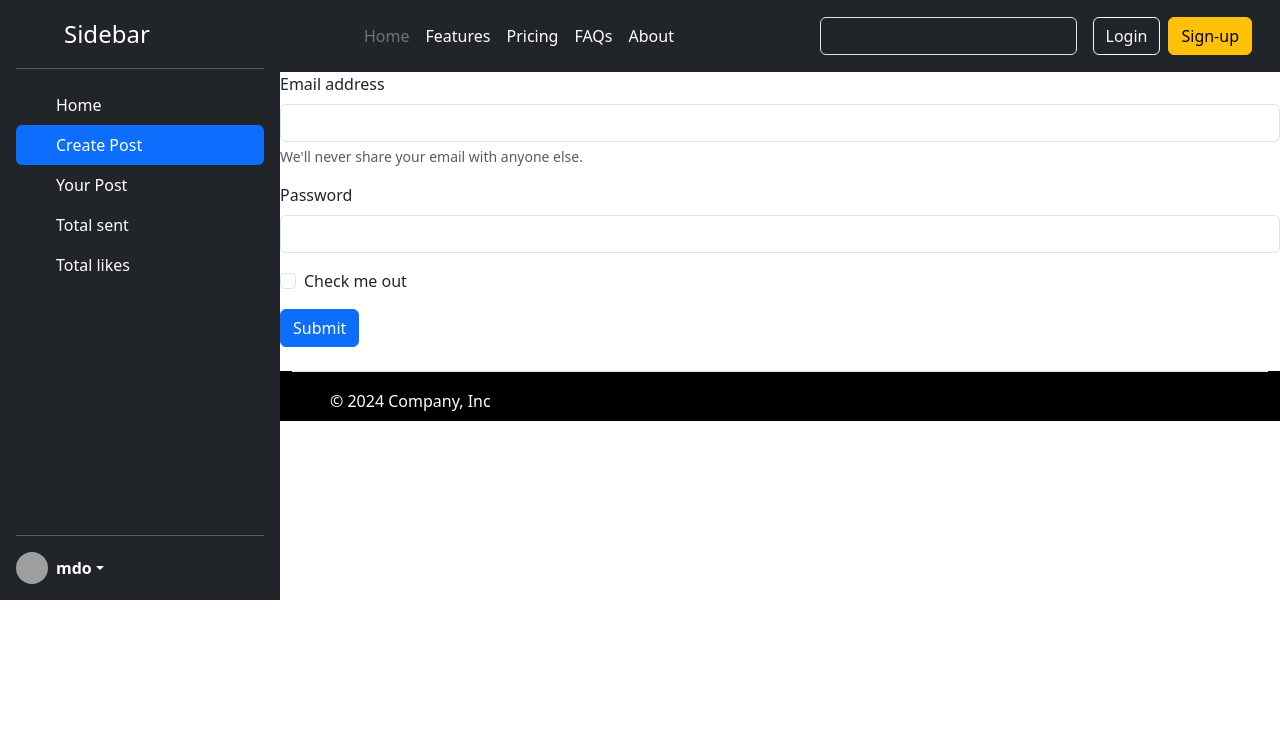
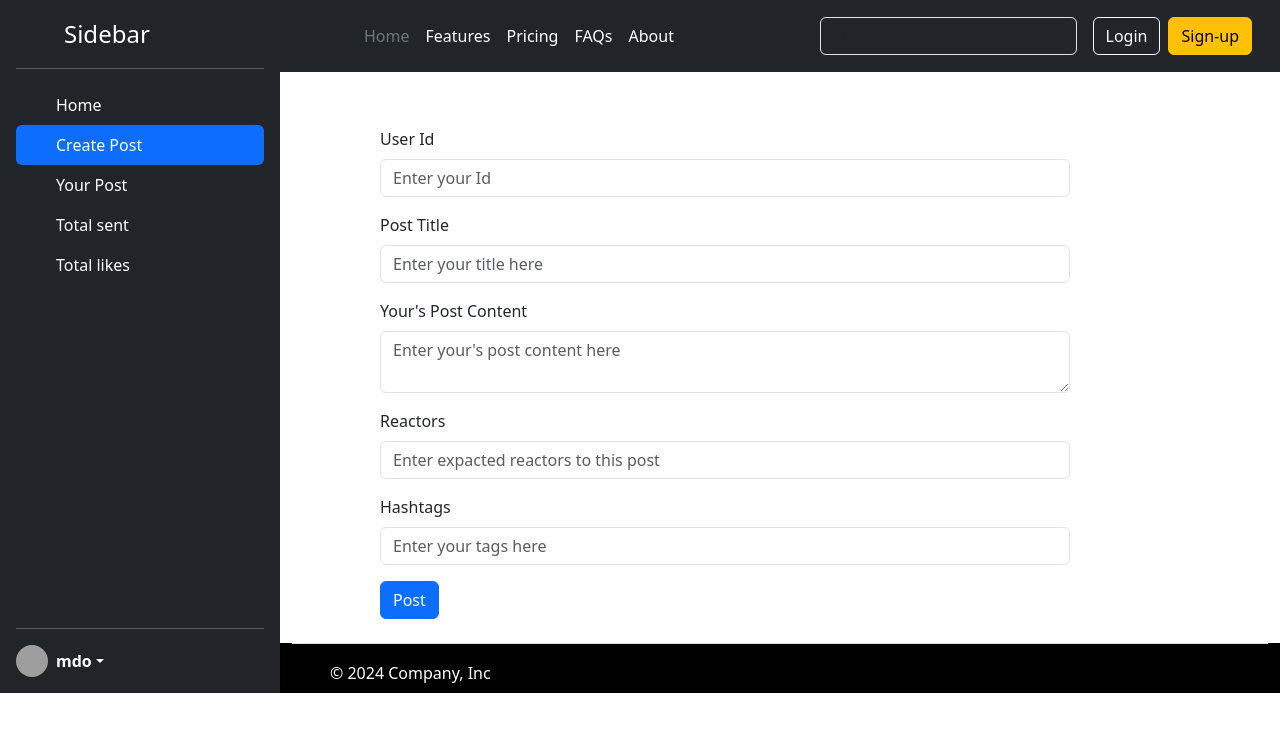
Before and after one commit to asifkhan0870/Social-media-app, a React (Vite) app: page / in a window 1280 px wide. Both pictures are taken after a click on the item "Create Post". Shown: the top 732 px of the page. Built offline with nearby package versions, Linux system fonts and the light colour scheme; grey boxes are pictures that could not be loaded.

Commit message:
adding some more features

```diff
--- a/src/App.css
+++ b/src/App.css
@@ -1,26 +1,44 @@
-
-
-.appContainer{
+.appContainer {
 
      display: flex;
 }
 
-.mainContainer{
+.mainContainer {
 
-width: 100%;
+     width: 100%;
 
 }
 
-.sidebar{
+.sidebar {
      min-height: 600px;
 }
 
-.footer{
+.footer {
      width: 100%;
 
 
 }
 
-.footerContainer{
+.footerContainer {
      height: 50px;
 }
+
+.post-container {
+     margin: 15px 5px;
+}
+
+.hashtag {
+
+     margin: 0px 3px;
+}
+
+.reactions {
+     margin: 3px 10px;
+}
+
+.create-post {
+     width      : 69%;
+     margin-left: 10%;
+     margin-top : 55px;
+
+}
--- a/src/App.jsx
+++ b/src/App.jsx
@@ -7,8 +7,6 @@ import Sidebar from "./components/Sidebar";
 import CreatePost from "./components/CreatePost";
 import PostList from "./components/PostList";
 import PostListProvider from "./store/post-list-store";
-
-
 
 function App() {
   const [selectedTab, setselectedTab] = useState("Home");
--- a/src/components/CreatePost.jsx
+++ b/src/components/CreatePost.jsx
@@ -1,38 +1,105 @@
+import { createContext, useRef } from "react";
+import { PostList  } from "../store/post-list-store";
+
 const CreatePost = () => {
+
+   const {addPost}=createContext(PostList);
+
+  const userIdElement = useRef();
+  const PostTitleElement = useRef();
+  const PostbodyElement = useRef();
+  const PostReactionsElement = useRef();
+  const PostTagsElement = useRef();
+
+  const SubmitHandler=(event)=>{
+
+          event.preventDefault();
+
+           const userId=userIdElement.current.value;
+           const PostTitle=PostTitleElement.current.value;
+           const Postbody=PostReactionsElement.current.value;
+           const postReactions=PostReactionsElement.current.value;
+           const PostTags=PostTagsElement.current.value.split(/(\s+)/);
+
+
+           addPost(userId,PostTitle,Postbody,postReactions,PostTags);
+
+  }
+
   return (
-    <form>
+    <form className="create-post" onSubmit={SubmitHandler}>
       <div className="mb-3">
-        <label htmlFor="exampleInputEmail1" className="form-label">
-          Email address
+        <label htmlFor="userId" className="form-label">
+          User Id
         </label>
         <input
-          type="email"
+          ref={userIdElement}
+          type="text"
+          placeholder="Enter your Id "
           className="form-control"
-          id="exampleInputEmail1"
+          id="userId"
           aria-describedby="emailHelp"
         />
-        <div id="emailHelp" className="form-text">
-          We'll never share your email with anyone else.
-        </div>
+      </div>
+
+      <div className="mb-3">
+        <label htmlFor="title" className="form-label">
+          Post Title
+        </label>
+        <input
+          ref={PostTitleElement}
+          placeholder="Enter your title here "
+          type="text"
+          className="form-control"
+          id="title"
+          aria-describedby="emailHelp"
+        />
       </div>
       <div className="mb-3">
-        <label htmlFor="exampleInputPassword1" className="form-label">
-          Password
+        <label htmlFor="body" className="form-label">
+          Your's Post Content
+        </label>
+        <textarea
+          ref={PostbodyElement}
+          placeholder="Enter your's post content here"
+          rows={2}
+          type="text"
+          className="form-control"
+          id="body"
+          aria-describedby="emailHelp"
+        />
+      </div>
+
+      <div className="mb-3">
+        <label htmlFor="reaction" className="form-label">
+          Reactors
         </label>
         <input
-          type="password"
+          ref={PostReactionsElement}
+          placeholder="Enter expacted reactors to this post"
+          type="text"
           className="form-control"
-          id="exampleInputPassword1"
+          id="reaction"
+          aria-describedby="emailHelp"
         />
       </div>
-      <div className="mb-3 form-check">
-        <input type="checkbox" className="form-check-input" id="exampleCheck1" />
-        <label className="form-check-label" htmlFor="exampleCheck1">
-          Check me out
+
+      <div className="mb-3">
+        <label htmlFor="tags" className="form-label">
+          Hashtags
         </label>
+        <input
+          ref={PostTagsElement}
+          placeholder="Enter your tags here"
+          type="text"
+          className="form-control"
+          id="tags"
+          aria-describedby="emailHelp"
+        />
       </div>
+
       <button type="submit" className="btn btn-primary">
-        Submit
+        Post
       </button>
     </form>
   );
--- a/src/components/Header.jsx
+++ b/src/components/Header.jsx
@@ -14,7 +14,7 @@ const Header = () => {
               role="img"
               aria-label="Bootstrap"
             >
-              <use xlink:href="#bootstrap"></use>
+              <use xlinkHref="#bootstrap"></use>
             </svg>
           </a>
 
--- a/src/components/Post.jsx
+++ b/src/components/Post.jsx
@@ -1,15 +1,27 @@
-const Post = () => {
+import { useContext } from "react";
+import { MdDelete } from "react-icons/md";
+import { PostList as PostListData } from "../store/post-list-store";
+
+const Post = ({ post }) => {
+
+  const { deletePost } = useContext(PostListData);
+
+
   return (
-    <div class="card" style={{ width: "18rem" }}>
-      <div class="card-body">
-        <h5 class="card-title">Card title</h5>
-        <p class="card-text">
-          Some quick example text to build on the card title and make up the
-          bulk of the card's content.
-        </p>
-        <a href="#" class="btn btn-primary">
-          Go somewhere
-        </a>
+    <div className="card post-container" style={{ width: "28rem" }}>
+      <div className="card-body">
+        <span className="position-absolute top-0 start-100 translate-middle badge rounded-pill bg-danger">
+          <MdDelete onClick={()=>deletePost(post.id)}/>
+        </span>
+
+        <h5 className="card-title">{post.title}</h5>
+        <p className="card-text">{post.body}</p>
+        {post.tags.map((tag) => (
+          <span key={tag.id} className="badge text-bg-primary hashtag">{tag}</span>
+        ))}
+      </div>
+      <div className="alert alert-primary reactions" role="alert">
+       {`  ${post.reaction} number of peoples are reacted to your post`}
       </div>
     </div>
   );
--- a/src/components/PostList.jsx
+++ b/src/components/PostList.jsx
@@ -1,20 +1,19 @@
 import { useContext } from "react";
 
-import {PostList as PostListData} from "../store/post-list-store"
+import { PostList as PostListData } from "../store/post-list-store";
 
-import Post from './Post';
+import Post from "./Post";
 
+const PostList = () => {
+  const { currpostList } = useContext(PostListData);
 
-
-const PostList=()=>{
-
-   const {currpostList}= useContext(PostListData);
-
-       return <>
-
-         {currpostList.map(post=><Post></Post>)}
-
-       </>
+  return (
+    <>
+      {currpostList.map((post) => (
+        <Post key={post.id} post={post}></Post>
+      ))}
+    </>
+  );
 };
 
 export default PostList;
--- a/src/store/post-list-store.jsx
+++ b/src/store/post-list-store.jsx
@@ -31,26 +31,34 @@ const DEFAULT_POST_LIST = [
   {
     id: 2,
     title: "Pass first division in B.tech",
-    body: "Hi,I am very happy in B.tech believable ",
+    body: "Hi,I am very happy that i have passed in B.tech unbelievable ",
     reaction: 10,
     userId: "user-2",
     tags: ["B.tech", "Graduate", "Tough", "Pass", "CPI"],
   },
-  //{
-//     id: 3,
-//     title: "Reading books",
-//     body: "Assalam Walaikum , I am reciting Quran majeed on daily basis Alhamdulillah!!!",
-//     reaction: 100,
-//     userId: "user-3",
-//     tags: ["Quran", "Islam", "Masha Allah"],
-//   },
+  {
+    id: 3,
+    title: "Reading books",
+    body: "Assalam Walaikum , I am reciting Quran majeed on daily basis Alhamdulillah!!!",
+    reaction: 100,
+    userId: "user-3",
+    tags: ["Quran", "Islam", "Masha Allah"],
+  },
 ];
 
 
 // this is second argumnet of useReducer which is a method
 
 const postListReducer = (currPostList, action) => {
-  return currPostList;
+
+      let newPostList=currPostList;
+
+      if(action.type==='DELETE_POST'){
+
+        newPostList=currPostList.filter(post=>post.id!==action.payload.Postid);
+      }
+
+      return newPostList;
 };
 
 
@@ -59,11 +67,27 @@ const postListReducer = (currPostList, action) => {
 const PostListProvider = ({ children }) => {
 
 
-  const [currpostList, dispatch] = useReducer(postListReducer, DEFAULT_POST_LIST);
+  const [currpostList, dispatchPostList] = useReducer(postListReducer, DEFAULT_POST_LIST);
 
-  const addPost = () => {};
+  const addPost = (userId,PostTitle,Postbody,postReactions,PostTags) => {
 
-  const deletePost = () => {};
+
+    console.log(`${userId}  ${PostTitle}  ${Postbody}  ${postReactions}  ${PostTags}  `);
+
+
+  };
+
+  const deletePost = (Postid) => {
+
+    // console.log(`deleted post with id: ${Postid}`);
+    dispatchPostList({
+      type:'DELETE_POST',
+      payload:{
+        Postid
+      }
+    })
+
+  };
 
   return (
     <PostList.Provider
```
